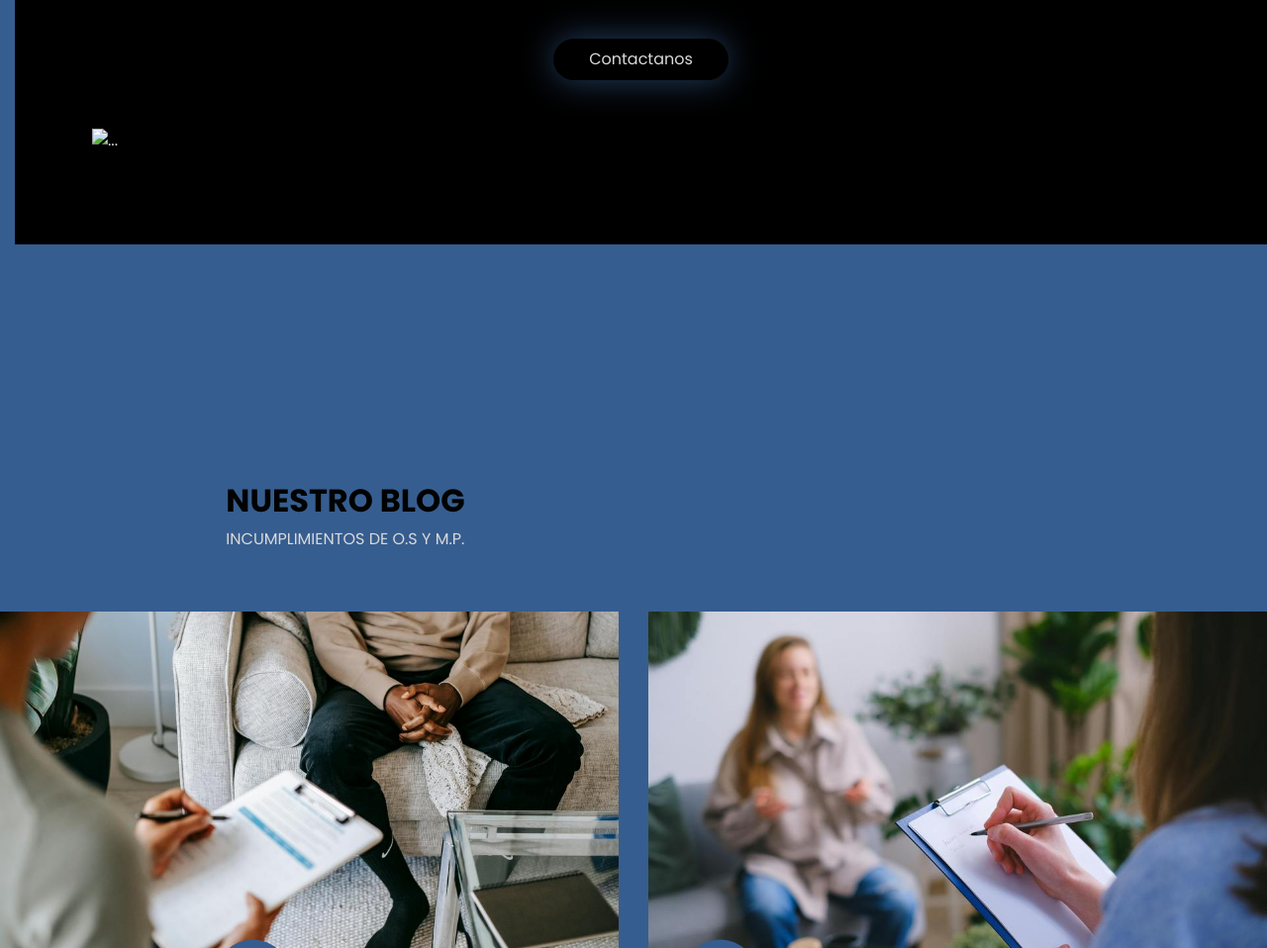
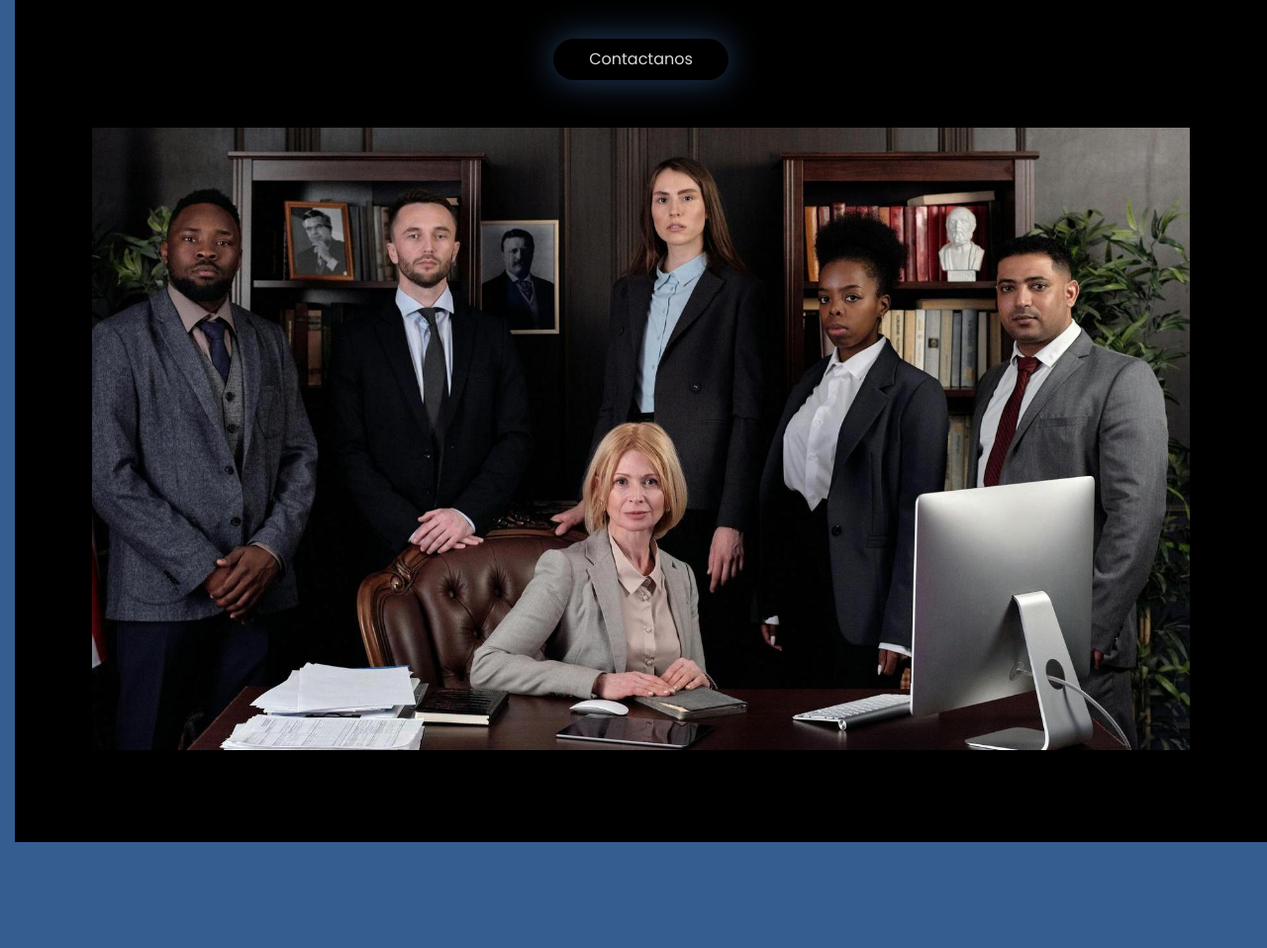
Before and after one commit to limbosrock/DEMO-accederSalud, a plain HTML site: page index.html in a window 1280 px wide. Shown: the part 1120-2078 px from the top of the page at 99% size. Drawn offline with nearby package versions, Linux system fonts and the light colour scheme; files that its build step writes are made by us from their sources; the site is published under a folder, as on GitHub Pages, so addresses that start at the root find nothing; a web font is replaced by a local one.

Commit message:
Update index.html

```diff
--- a/index.html
+++ b/index.html
@@ -155,7 +155,7 @@
                 </div>
               </div>
               <div class="conatiner image-about">
-                <img src="/images/about-bg.jpg" class="img-fluid" alt="...">
+                <img src="images/about-bg.jpg" class="img-fluid" alt="...">
               </div>
             </div>
           </div>
```
